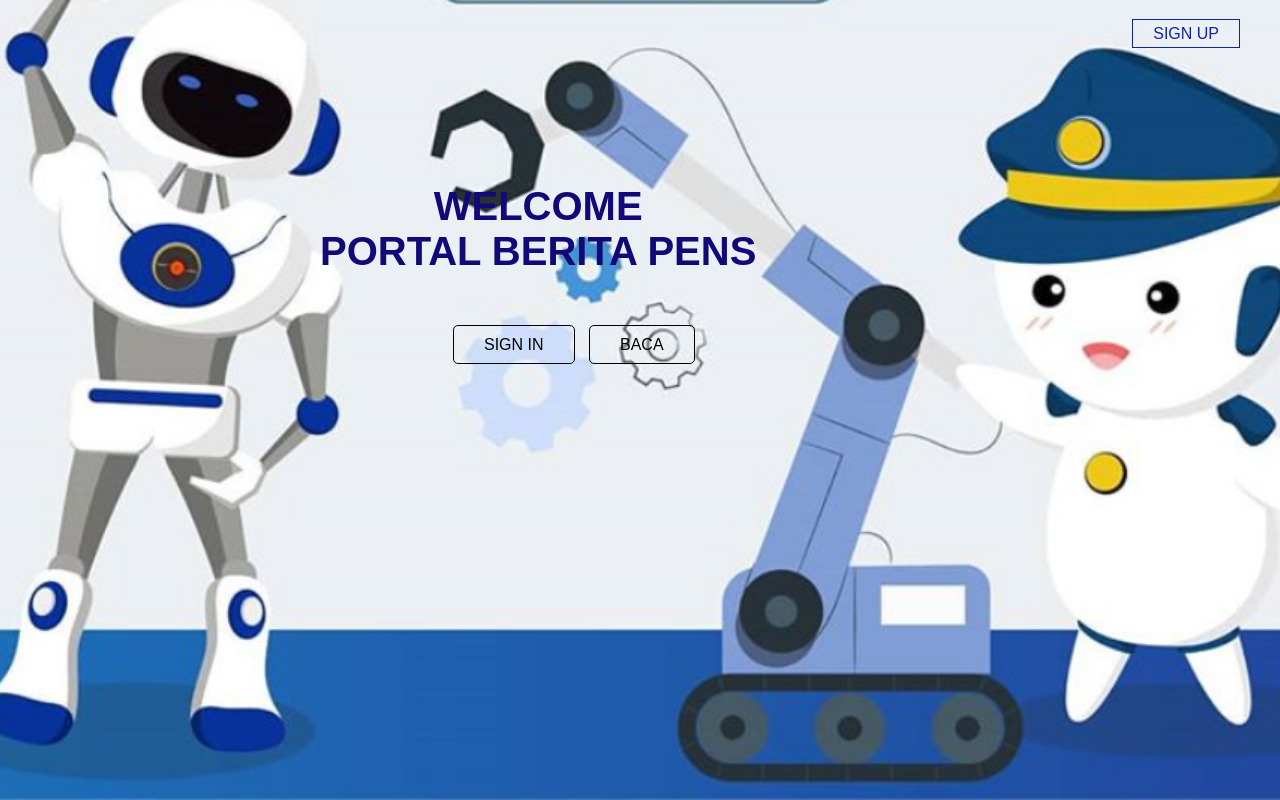
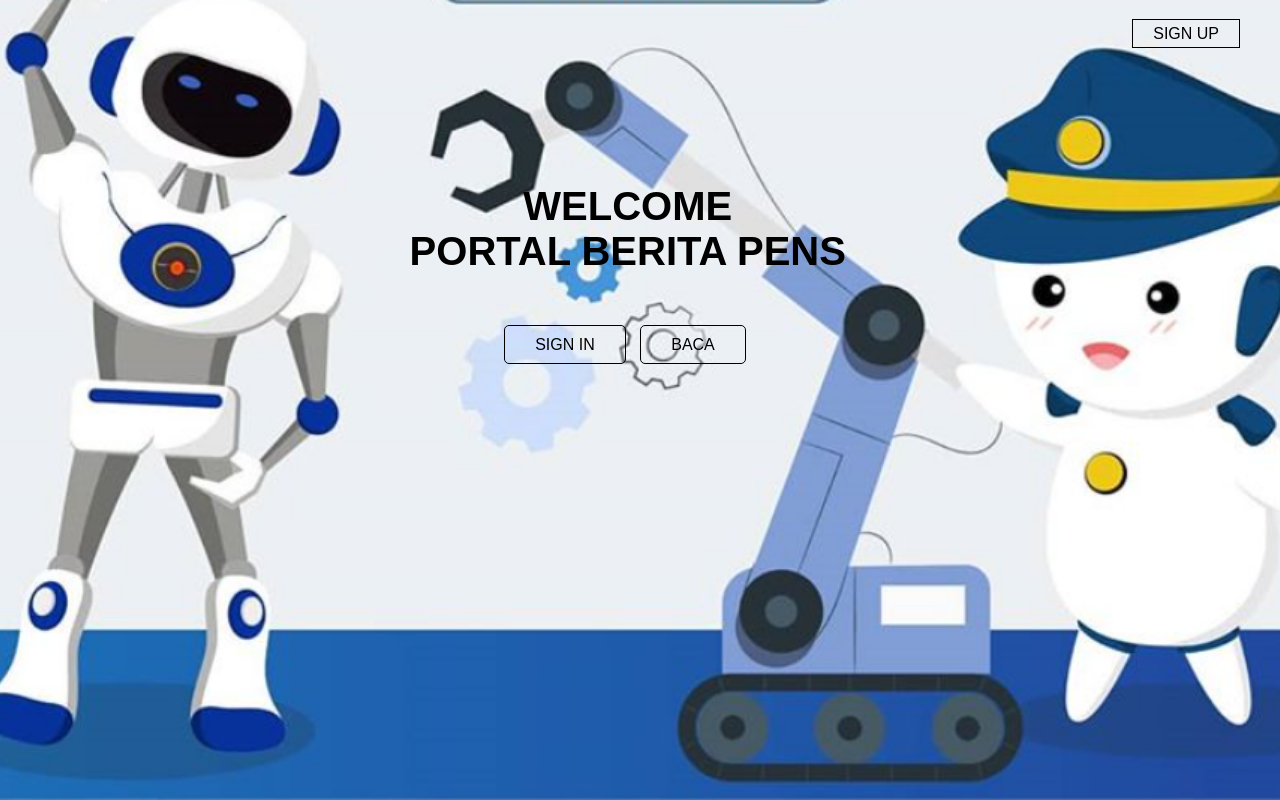
Before and after one commit to santisans123/ent, a PHP site: page / in a window 1280 px wide. Run offline with PHP 8.4, Linux system fonts and the light colour scheme.

Commit message:
push barru

```diff
--- a/index.css
+++ b/index.css
@@ -19,7 +19,7 @@ ul li{
 }
 ul li a{
     text-decoration: none;
-    color: rgb(16, 37, 156);
+    color: black;
     padding: 5px 20px;
     border: 1px solid;
     transition: 0.6s;
@@ -41,16 +41,16 @@ ul li.active a{
     font-family: sans-serif;
     position: absolute;
     top: 23%;
-    left: 25%;
+    left: 32%;
 }
 .title h1{
-    color: rgb(19, 8, 119);
+    color: black;
     font-size: 40px;
 }
 .button{
     position: absolute;
     top: 42%;
-    left: 35%;
+    left: 39%;
 
 }
 .html{
@@ -75,7 +75,3 @@ ul li.active a{
     background: rgb(64, 161, 241);
     color: #000;
 }
-@font-face{
-    font-family: "nama";
-    src: url(font/MoonbrightDemo-1GGn2.ttf);
-  }
--- a/index.php
+++ b/index.php
@@ -23,7 +23,6 @@
             <a href="baca.php" class="btn1">BACA</a>
         </div>
         </center>
-
         <center>
         <div class="title">
             <h1 align="center">WELCOME</h1>
```
